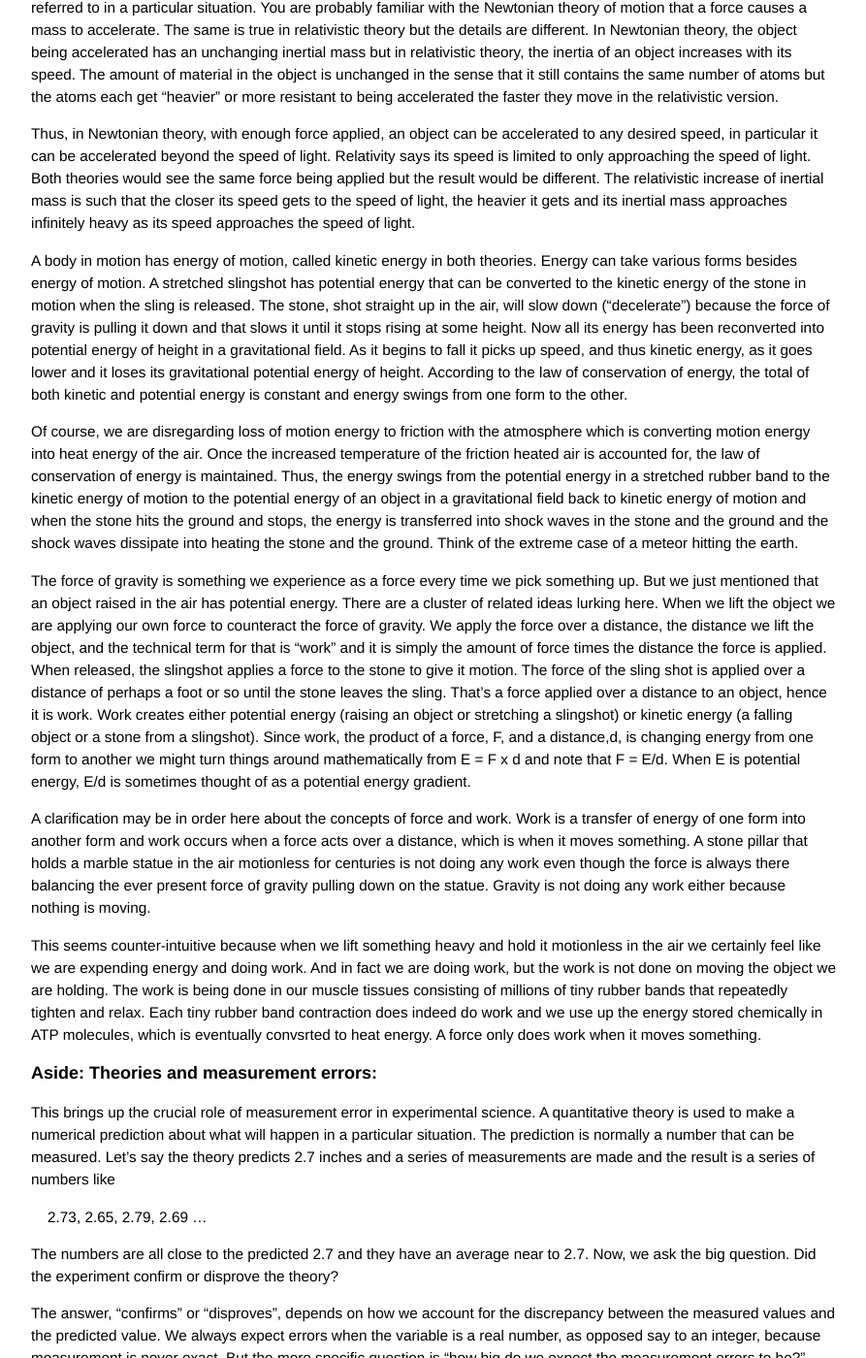
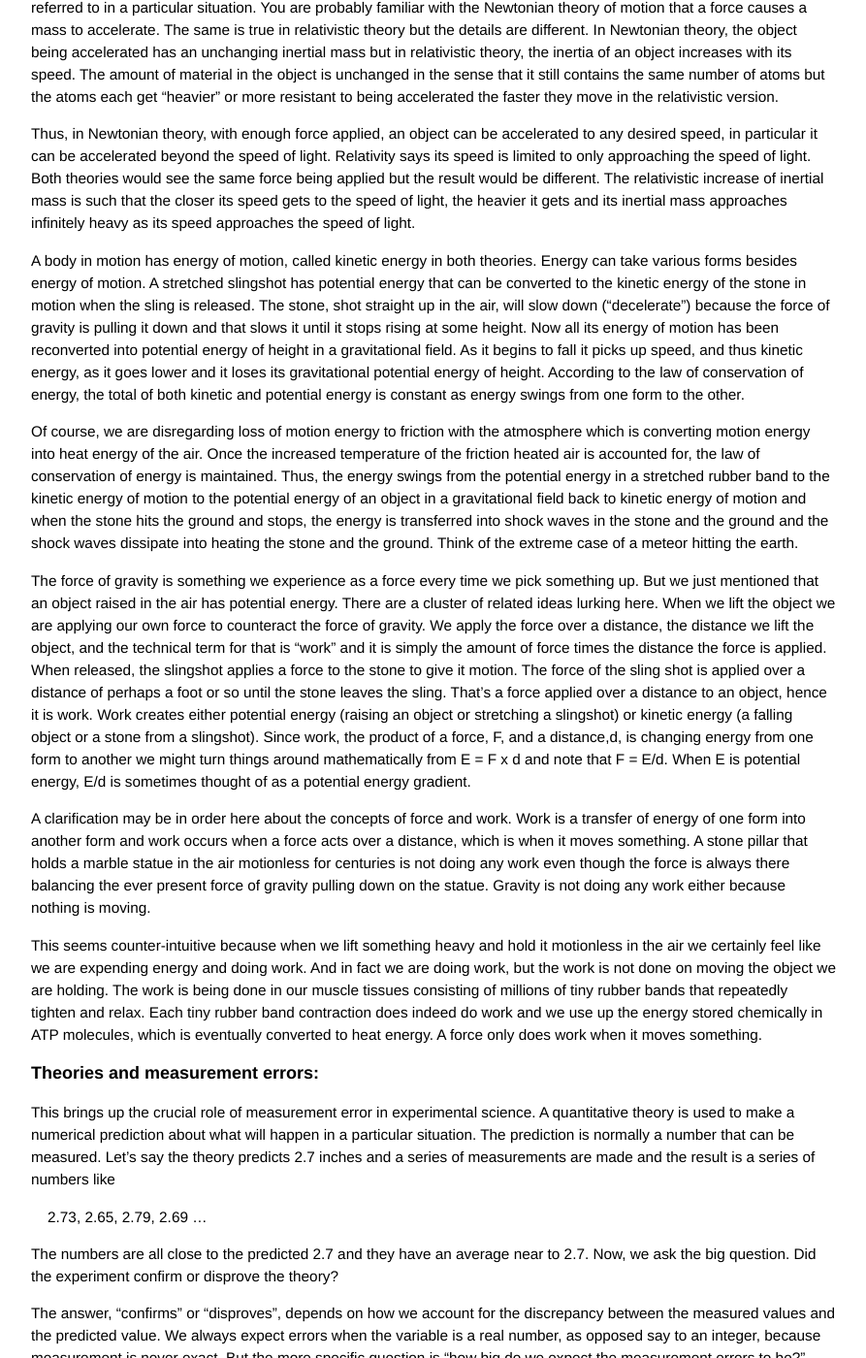
Before and after one commit to grbfacet/facet, a Jekyll site: the page built from principles-of-physics-tutorial.md, in a window 1280 px wide and 1400 px high, scrolled down 6256 px. Shown: the whole window at 97% size, without its empty margins (193-1086 px from the left). Built offline with Jekyll 4.4.1, drawn with Linux system fonts in a browser that asks for light colours; some of the changed text lies outside the part shown.

Commit message:
Update principles-of-physics-tutorial.md

```diff
--- a/principles-of-physics-tutorial.md
+++ b/principles-of-physics-tutorial.md
@@ -14,21 +14,21 @@
 
 We have indicated extended calculations by noting when a calculation begins and ends. The idea is that you may skip over the details, especially on a first reading of the tutorial. But to get a real feeling for what it is like to actually do physics calculations we encourage you to eventually take pencil/pen, paper and calculator and work through each step in a calculation. Take your time and enjoy the experience of understanding how it is done.
 
-### Aside on the terms “classical”, “quantum” and “modern” as used by physicists:
+### The terms “classical”, “quantum” and “modern” as used by physicists:
 
 The term “classical” as in “classical physics” or “classical mechanics” or “classical electrodynamics” or “classical statistical mechanics” or many other uses is contrasted with the term “quantum” as in “quantum physics” or “quantum mechanics” or “quantum electrodynamics” or “quantum statistical mechanics”. This usage has a precisely understood meaning among physicists. Classical physics is all of physics that does not require consideration of quantum effects. Quantum effects are generally only noticeable when we are dealing with very tiny energy effects on the level of atomic phenomena. The term “classical” does not refer to a historical era although its etymological origin is related to a historical reference. Even today, there are new discoveries in many areas of classical physics. The revolutionary Einstein theories of relativity and gravitation are part of classical physics since quantum effects are not part of those theories.
 
 In western culture at large, “classical” as a historical term refers to the Greco-Roman era two millennia ago. In western culture at large the term “modern” has a multitude of historical period references. Perhaps a good example of the confusion possible about this adjective is when we consider that the modernist period in English literature ended sometime before World War II, followed by the post-modernist period which also has had its zenith and is essentially over today. In other uses in western culture, the term “modern” often refers generally to a time that began with the Renaissance, creating the three western periods classical, medieval and modern. In physics the term “modern” is also used in contradictory ways but one important usage is when it is said that modern physics began with Newton.
 
-### Aside: Calculus and modern physics
+### Calculus and modern physics
 
-Although we will use very little calculus in this physics tutorial it will be helpful to understand what calculus, invented by Newton, did for physics. Newton’s calculus is the mathematics of change and accumulation. Modern physics began with Newton’s invention of calculus. From, at leastthe time of the ancient Greeks, people have tried to understand change but until there was a mathematical tool available to describe change quantitatively, the study of change was essentially limited.
+Although we will use very little calculus in this physics tutorial it will be helpful to understand what calculus, invented by Newton, did for physics. Newton’s calculus is the mathematics of change and accumulation. Modern physics began with Newton’s invention of calculus. From, at least, the time of the ancient Greeks, people have tried to understand change but until there was a mathematical tool available to describe change quantitatively, the study of change was essentially limited.
 
 One could concoct any manner of explanation for change, or a more specific form of change, motion, but without the ability to make numeric predictions, one was left with only trying to demonstrate the logic and consistency of a theory in a qualitative way. Newton changed all that with his invention of differential and integral calculus. Differential calculus is the mathematics of change, more specifically, rate of change and integral calculus is the mathematics of accumulation, or again, accumulation relative to some amount of change.
 
 Some important points are implied in these two paragraphs. Suppose someone said something changed by 5 feet or 5 dollars or 5 seconds or 5 gallons. Implicit in change is a starting point and an end point, i.e., change is always relative to two events, a beginning event or place and an ending event or place. It is 5 miles from town A to town B. The stock price increased 5 dollars from Feb 1 to March 1. It took 5 years to transform the grapes from ripe on the vine to the wine in our glass. It took 5 gallons of gas to make the trip from Los Angeles to San Diego.
 
-When the two points of reference differ by some kind of quantitative measure we can talk about a rate of change. If it took 10 minutes to drive the 5 miles from A to B we had an average rate of location change (speed) of 5 miles per 10 minutes or 30 mile per hour. If the stock started at 100 dollars per share, then it increased 5% in one month or 60% a year. In the case of the grapes to wine there is no quantitative measure of the difference between grapes on the vine and wine in the glass so there is no quantitative rate of change involved. The distance covered with the 5 gallons of gas depends on exactly where in LA you leave and where in San Diego you arrive. Let’s just say the trip was 100 miles. Then the rate of gas usage was .05 gallons per mile or more commonly we invert the ratio and say 20 miles per gallon.
+When the two points of reference differ by some kind of quantitative measure we can talk about a rate of change. If it took 10 minutes to drive the 5 miles from A to B we had an average rate of location change (speed) of 5 miles per 10 minutes or 30 mile per hour. If the stock started at 100 dollars per share, then it increased 5% in one month or 60% a year. In the case of the grapes to wine there is no quantitative measure of the difference between grapes on the vine and wine in the glass so there is no quantitative rate of change involved. The distance covered with the 5 gallons of gas depends on exactly where in LA you leave and where in San Diego you arrive. Let’s just say the trip was 100 miles. Then the rate of gas usage was 0.05 gallons per mile or more commonly we invert the ratio and say 20 miles per gallon.
 
 Let’s look at the idea of accumulation. If something has a rate of change, 30 mph, 60% per year, or 20 miles per gallon we can apply that over a specific amount of the denominator quantity. If we drive at 30 miles per hour and we do that for six hours we accumulate 180 miles traveled. If we hold the stock for three years at a rate of increase of 60% per year the stock will accumulate an increase of 180% (we ignore compounding here). If we want to travel (accumulate) 400 miles at a gas usage rate of 20 mpg it will take 20 gallons of gas. If gas sells at the rate of $3.00 per gallon we will accumulate a gas cost of $60 for our 400 mile trip.
 
@@ -130,7 +130,7 @@
 
 Thus, in Newtonian theory, with enough force applied, an object can be accelerated to any desired speed, in particular it can be accelerated beyond the speed of light. Relativity says its speed is limited to only approaching the speed of light. Both theories would see the same force being applied but the result would be different. The relativistic increase of inertial mass is such that the closer its speed gets to the speed of light, the heavier it gets and its inertial mass approaches infinitely heavy as its speed approaches the speed of light.
 
-A body in motion has energy of motion, called kinetic energy in both theories. Energy can take various forms besides energy of motion. A stretched slingshot has potential energy that can be converted to the kinetic energy of the stone in motion when the sling is released. The stone, shot straight up in the air, will slow down (“decelerate”) because the force of gravity is pulling it down and that slows it until it stops rising at some height. Now all its energy has been reconverted into potential energy of height in a gravitational field. As it begins to fall it picks up speed, and thus kinetic energy, as it goes lower and it loses its gravitational potential energy of height. According to the law of conservation of energy, the total of both kinetic and potential energy is constant and energy swings from one form to the other.
+A body in motion has energy of motion, called kinetic energy in both theories. Energy can take various forms besides energy of motion. A stretched slingshot has potential energy that can be converted to the kinetic energy of the stone in motion when the sling is released. The stone, shot straight up in the air, will slow down (“decelerate”) because the force of gravity is pulling it down and that slows it until it stops rising at some height. Now all its energy of motion has been reconverted into potential energy of height in a gravitational field. As it begins to fall it picks up speed, and thus kinetic energy, as it goes lower and it loses its gravitational potential energy of height. According to the law of conservation of energy, the total of both kinetic and potential energy is constant as energy swings from one form to the other.
 
 Of course, we are disregarding loss of motion energy to friction with the atmosphere which is converting motion energy into heat energy of the air. Once the increased temperature of the friction heated air is accounted for, the law of conservation of energy is maintained. Thus, the energy swings from the potential energy in a stretched rubber band to the kinetic energy of motion to the potential energy of an object in a gravitational field back to kinetic energy of motion and when the stone hits the ground and stops, the energy is transferred into shock waves in the stone and the ground and the shock waves dissipate into heating the stone and the ground. Think of the extreme case of a meteor hitting the earth.
 
@@ -138,9 +138,9 @@
 
 A clarification may be in order here about the concepts of force and work. Work is a transfer of energy of one form into another form and work occurs when a force acts over a distance, which is when it moves something. A stone pillar that holds a marble statue in the air motionless for centuries is not doing any work even though the force is always there balancing the ever present force of gravity pulling down on the statue. Gravity is not doing any work either because nothing is moving.
 
-This seems counter-intuitive because when we lift something heavy and hold it motionless in the air we certainly feel like we are expending energy and doing work. And in fact we are doing work, but the work is not done on moving the object we are holding. The work is being done in our muscle tissues consisting of millions of tiny rubber bands that repeatedly tighten and relax. Each tiny rubber band contraction does indeed do work and we use up the energy stored chemically in ATP molecules, which is eventually convsrted to heat energy. A force only does work when it moves something.
+This seems counter-intuitive because when we lift something heavy and hold it motionless in the air we certainly feel like we are expending energy and doing work. And in fact we are doing work, but the work is not done on moving the object we are holding. The work is being done in our muscle tissues consisting of millions of tiny rubber bands that repeatedly tighten and relax. Each tiny rubber band contraction does indeed do work and we use up the energy stored chemically in ATP molecules, which is eventually converted to heat energy. A force only does work when it moves something.
 
-### Aside: Theories and measurement errors:
+### Theories and measurement errors:
 
 This brings up the crucial role of measurement error in experimental science. A quantitative theory is used to make a numerical prediction about what will happen in a particular situation. The prediction is normally a number that can be measured. Let’s say the theory predicts 2.7 inches and a series of measurements are made and the result is a series of numbers like
 
@@ -158,7 +158,7 @@
 
 A related consideration applies when two theories differ significantly only in more extreme conditions. Newtonian and relativity physics only show significant differences in their predictions when we are dealing with objects with speeds near the speed of light. Cars, planes, rockets, bullets, even meteors, planets and stars move at much less than a thousandth the speed of light and the relativistic effects for those are only noticeable with very precise measurements.
 
-##### Aside on precision, accuracy, random errors and systematic errors
+##### Precision, accuracy, random errors and systematic errors
 
 The in the erergy doubling experiment, it was not essential to precisely measure the electrons' energies. In general, development of plasma acceleration technology did not usually require careful attention to exacting measurement standards. Nevertheless, it is helpful to understand the relevant error concepts because quantitative numerical measurements are crucial to the progress of physics and are crucial to the progress of any study that involves numerical measurements.
 
```
